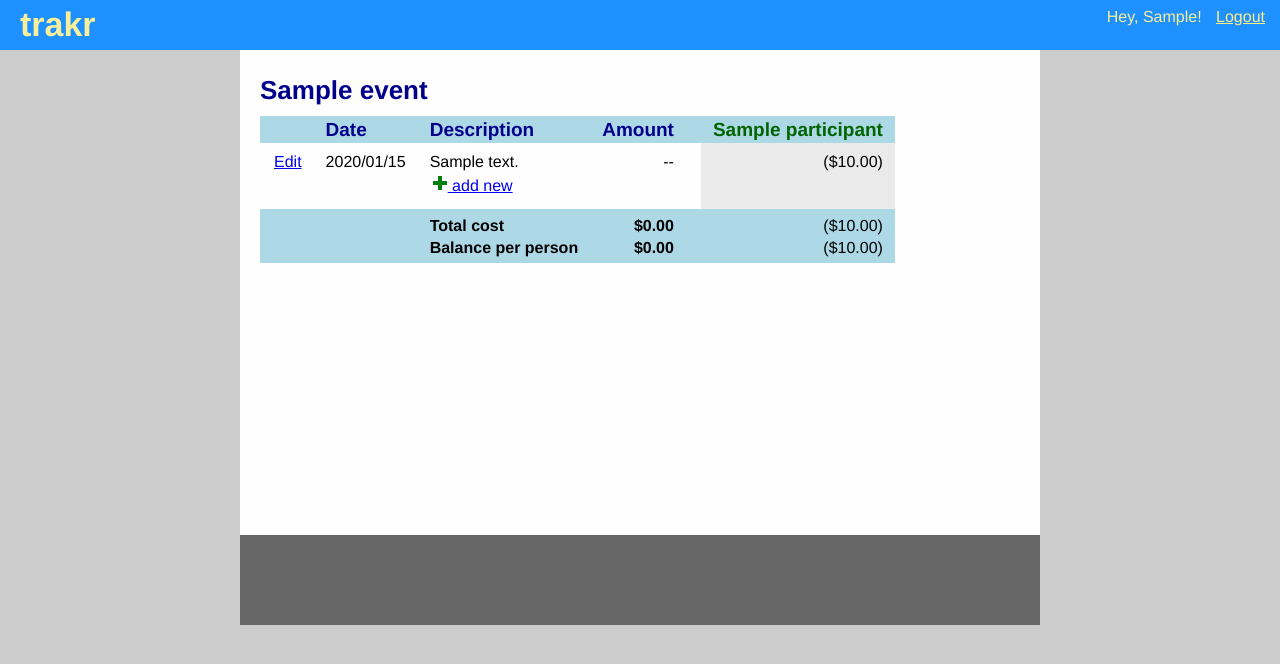
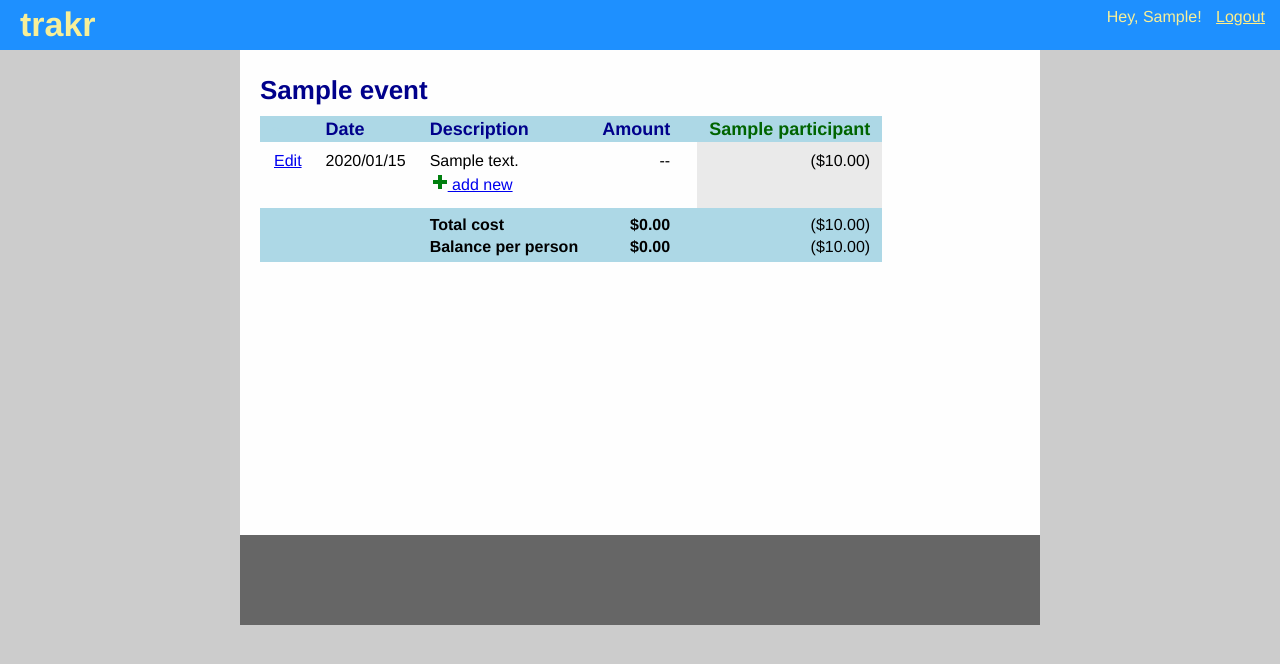
Before and after one commit to paulkore/moneytracker, a Django app: a page that uses moneytracker/templates/event_records.html in a window 1280 px wide. Shown: the top 664 px of the page. Run offline with Django 3.2, Linux system fonts and the light colour scheme; a user stored in the database is signed in; tables that the repository leaves empty hold one stand-in row (values such as "Sample post"); some libraries are stand-ins or nearby versions.

Commit message:
Eliminate "records-header-top" element
Use "line-height" to define the header's dimensions. A smaller
"font-size" will yield text that's centered vertically.

```diff
--- a/moneytracker/static/style.css
+++ b/moneytracker/static/style.css
@@ -116,20 +116,13 @@ body {
     margin-right: 15px;
 }
 
-.records-header-top {
-    background-color: lightblue;
-    height: 3px;
-}
-
 .records-header {
-    min-height: 24px;
-    font-size: 19px;
+    line-height: 26px;
+    font-size: 18px;
     font-weight: bold;
     color: darkblue;
     background-color: lightblue;
     margin-bottom: 10px;
-    padding-top: 0px;
-    padding-bottom: 0px;
 }
 
 .records-header.records-header-empty {
--- a/moneytracker/templates/event_records.html
+++ b/moneytracker/templates/event_records.html
@@ -11,7 +11,6 @@
 <div class="records-table">
 
     <div class="records-col">
-        <div class="records-header-top"></div>
         <div class="records-header records-header-empty">
             <div class="records-cell">~</div>
         </div>
@@ -29,7 +28,6 @@
     </div>
 
     <div class="records-col">
-        <div class="records-header-top"></div>
         <div class="records-header">
             <div class="records-cell">Date</div>
         </div>
@@ -45,7 +43,6 @@
     </div>
 
     <div class="records-col">
-        <div class="records-header-top"></div>
         <div class="records-header">
             <div class="records-cell">Description</div>
         </div>
@@ -63,7 +60,6 @@
     </div>
 
     <div class="records-col records-col-numeric" id="records-col-amount">
-        <div class="records-header-top"></div>
         <div class="records-header">
             <div class="records-cell">Amount</div>
         </div>
@@ -80,7 +76,6 @@
 
     {% for participant in participants %}
         <div class="records-col records-col-numeric records-col-person">
-            <div class="records-header-top"></div>
             <div class="records-header records-header-person">
                 <div class="records-cell">{{ participant.get_name }}</div>
             </div>
```
